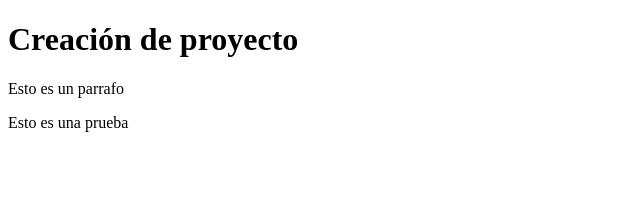
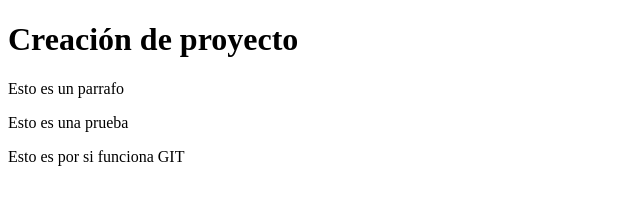
Before and after one commit to alejgalvez/Prueba-Entorno, a plain HTML site: page index.html in a window 1280 px wide. Shown: the whole page, without its empty margins (0-640 px from the left). Drawn offline with Linux system fonts and the light colour scheme.

Commit message:
Actualizacion prueba

```diff
--- a/index.html
+++ b/index.html
@@ -9,6 +9,7 @@
     <h1>Creación de proyecto</h1>
     <p>Esto es un parrafo</p>
     <p>Esto es una prueba</p>
+    <p>Esto es por si funciona GIT</p>
 
 </body>
 </html>
```
